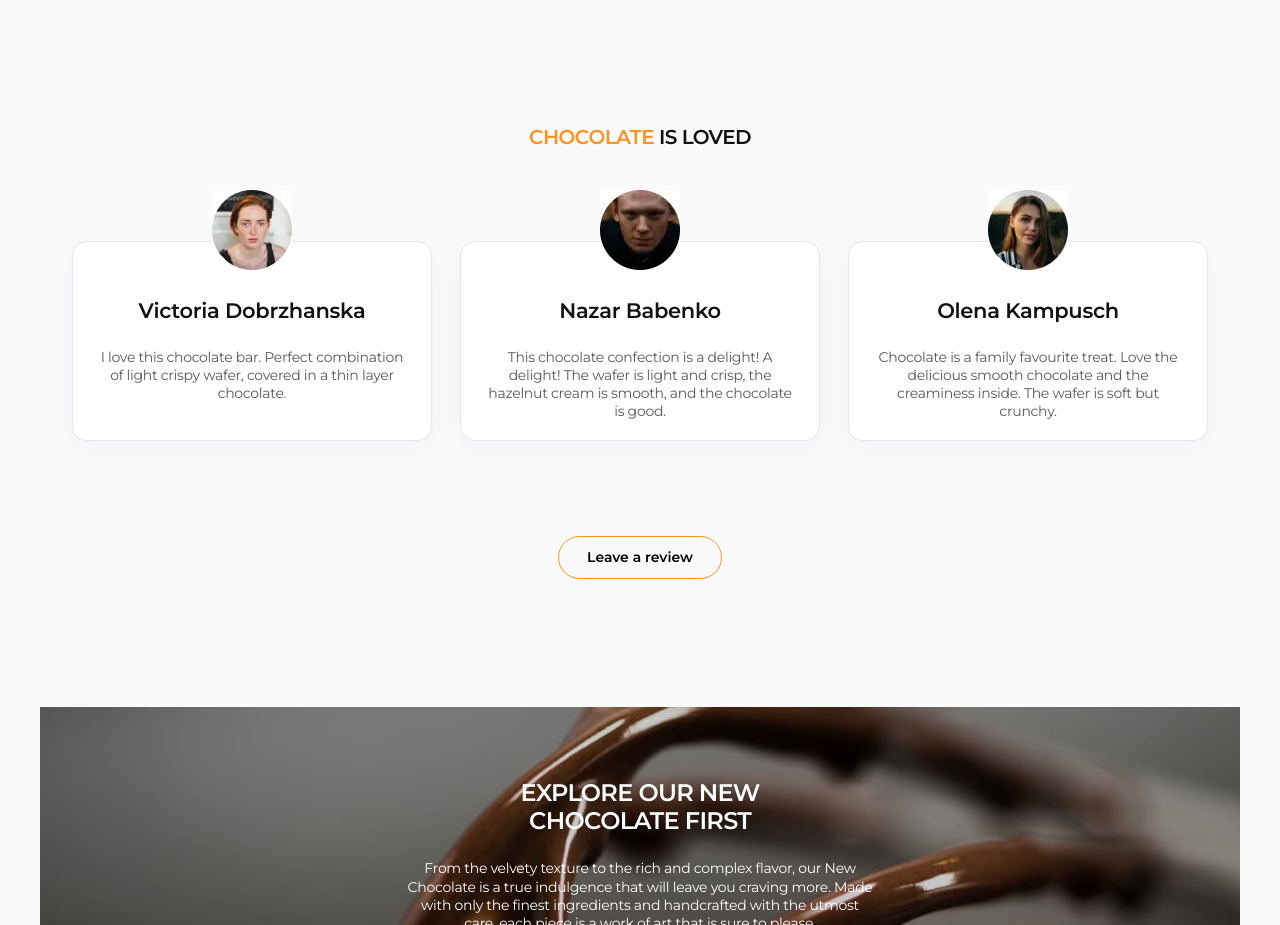
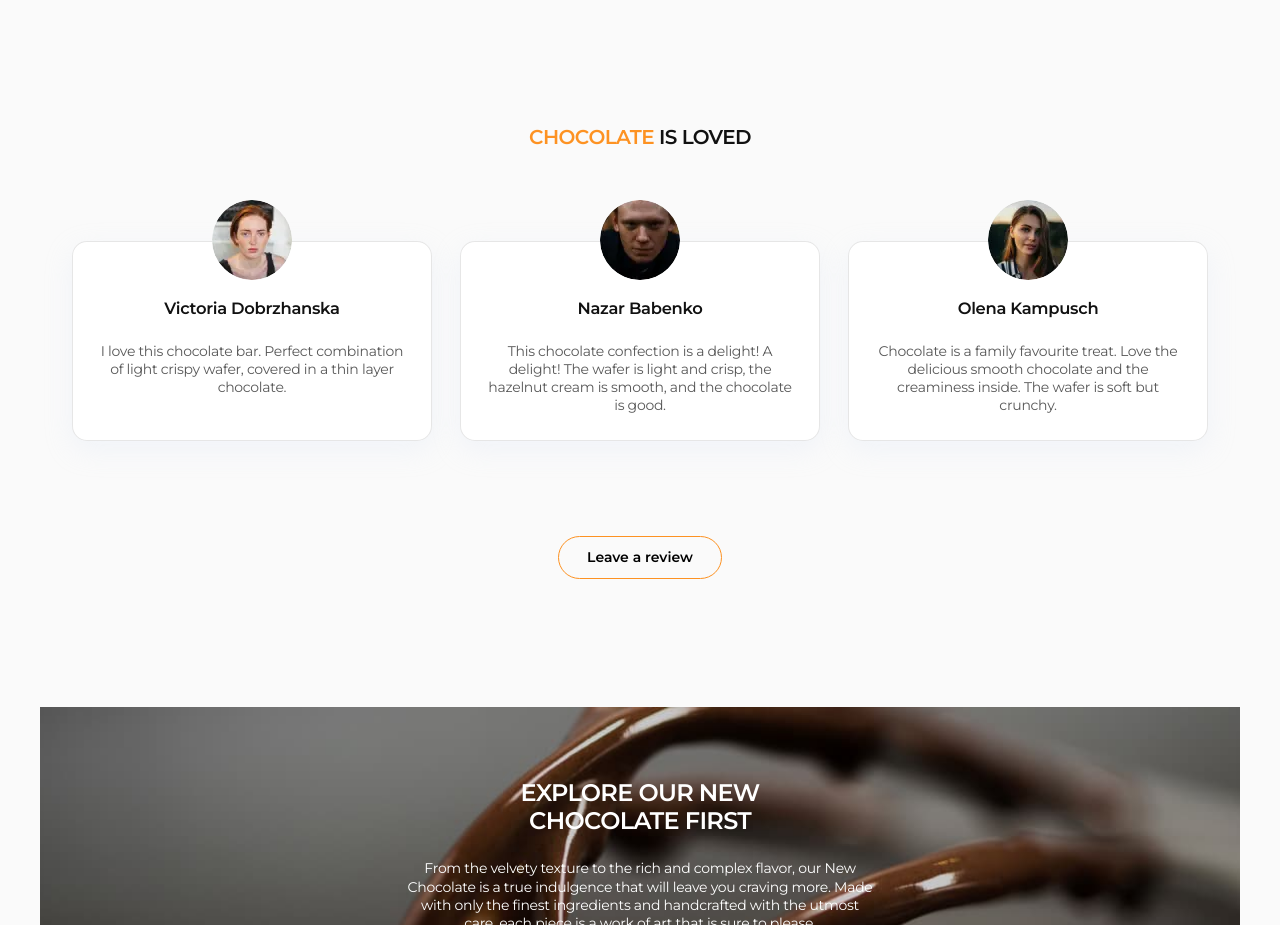
Before and after one commit to Max-IT-ZT/project-of-the-best-team, a website built with Vite: page src/index.html in a window 1280 px wide. Shown: the part 3593-4518 px from the top of the page. Built offline with nearby package versions, Linux system fonts and the light colour scheme; files whose address does not match are found by name.

Commit message:
Summary reviews html+css

```diff
--- a/src/css/reviews.css
+++ b/src/css/reviews.css
@@ -10,6 +10,7 @@
     position: relative;
     overflow: hidden;
     z-index: 0;
+    margin-bottom: 32px;
 }
 
 .reviews-title {
@@ -34,14 +35,13 @@
 }
 
 .reviews-item-review {
-    /* margin: 32px 0; */
     margin-top: 32px;
     padding: 42px 0 32px 0;
 }
 
 .reviews-photo {
     position: absolute;
-    top: 22%;
+    top: 25%;
     left: 50%;
     transform: translate(-50%, -50%);
 }
@@ -77,7 +77,7 @@
     bottom: var(--swiper-pagination-bottom, 28px);
 }
 
- /*@media screen and (max-width: 279px) {
+/*@media screen and (max-width: 279px) {
     .reviews-item-block {
         height: auto;
     }
@@ -126,17 +126,15 @@
     height: 100%;
 }
 
-@media screen and  (min-width: 320px) and (max-width: 375px){
+@media screen and (min-width: 320px) and (max-width: 375px) {
     .review-swiper {
         width: 100%;
     }
 }
 
-
-/* .swiper { */
-    /* width: 350px; */
-    /* height: 100%; */
-/* } */
+.img-circle {
+    border-radius: 50%;
+}
 
 .swiper-pagination-bullet {
     width: 13px;
@@ -160,23 +158,21 @@
 }
 
 
-.swiper-pagination-clickable
-.swiper-pagination-bullet {
+.swiper-pagination-clickable .swiper-pagination-bullet {
     cursor: pointer;
 }
 
 .reviews-swiper-icon {
     display: flex;
     gap: 13px;
-    margin-bottom: 32px;
 }
 
 .reviews-icon-ellips {
-    fill:var(--orange-color);
+    fill: var(--orange-color);
 }
 
 .reviews-icon-circle {
-   fill: rgba(17, 17, 17, 0.1);
+    fill: rgba(17, 17, 17, 0.1);
 }
 
 /* TABLET */
@@ -188,12 +184,11 @@
 
     .reviews-item-review {
         width: 344px;
-        /* margin: 50px 0; */
         margin-top: 50px;
     }
 
     .reviews-photo {
-        top: 25%;
+        top: 28%;
     }
 
     .reviews-item-comment {
@@ -214,7 +209,7 @@
         bottom: var(--swiper-pagination-bottom, 42px);
     }
 
-    .reviews-swiper-icon {
+    .reviews-container {
         margin-bottom: 50px;
     }
 
--- a/src/partials/reviews.html
+++ b/src/partials/reviews.html
@@ -1,12 +1,12 @@
 <section class="reviews-section section">
     <div class="reviews-container container">
-        <h1 class="reviews-title"><span class="reviews-title-part-color">chocolate</span> is loved</h1>
+        <h2 class="reviews-title"><span class="reviews-title-part-color">chocolate</span> is loved</h2>
         <div class="swiper review-swiper">
             <ul class="reviews-list list swiper-wrapper">
                 <li class="reviews-item swiper-slide">
                     <div class="reviews-item-review">
                         <div class="reviews-item-block">
-                            <h2 class="reviews-item-name">Victoria Dobrzhanska</h2>
+                            <h3 class="reviews-item-name">Victoria Dobrzhanska</h3>
                             <p class="reviews-item-comment">
                                 I love this chocolate bar.
                                 Perfect combination of light crispy wafer,
@@ -18,14 +18,14 @@
                                 ./img/reviews/victoria_dobrzhanska@2x.webp 2x" type="image/webp">
                             <source srcset="./img/reviews/victoria_dobrzhanska.jpg 1x,
                                 ./img/reviews/victoria_dobrzhanska@2x.jpg 2x">
-                            <img src="./img/reviews/victoria_dobrzhanska.jpg" alt="">
+                            <img class="img-circle" src="./img/reviews/victoria_dobrzhanska.jpg" alt="">
                         </picture>
                     </div>
                 </li>
                 <li class="reviews-item swiper-slide">
                     <div class="reviews-item-review">
                         <div class="reviews-item-block">
-                            <h2 class="reviews-item-name">Nazar Babenko</h2>
+                            <h3 class="reviews-item-name">Nazar Babenko</h3>
                             <p class="reviews-item-comment">
                                 This chocolate confection is a delight!
                                 A delight! The wafer is light and crisp,
@@ -38,14 +38,14 @@
                                 ./img/reviews/nazar-babenko@2x.webp 2x" type="image/webp">
                             <source srcset="./img/reviews/nazar-babenko.jpg 1x,
                                 ./img/reviews/nazar-babenko@2x.jpg 2x">
-                            <img src="./img/reviews/nazar-babenko.jpg" alt="">
+                            <img class="img-circle" src="./img/reviews/nazar-babenko.jpg" alt="">
                         </picture>
                     </div>
                 </li>
                 <li class="reviews-item swiper-slide">
                     <div class="reviews-item-review">
                         <div class="reviews-item-block">
-                            <h2 class="reviews-item-name">Olena Kampusch</h2>
+                            <h3 class="reviews-item-name">Olena Kampusch</h3>
                             <p class="reviews-item-comment">
                                 Chocolate is a family favourite treat.
                                 Love the delicious smooth chocolate and the creaminess inside.
@@ -57,14 +57,14 @@
                                     ./img/reviews/olena_kampusch@2x.webp 2x" type="image/webp">
                             <source srcset="./img/reviews/olena_kampusch.jpg 1x,
                                     ./img/reviews/olena_kampusch@2x.jpg 2x">
-                            <img src="./img/reviews/olena_kampusch.jpg" alt="">
+                            <img class="img-circle" src="./img/reviews/olena_kampusch.jpg" alt="">
                         </picture>
                     </div>
                 </li>
             </ul>
         </div>
         <div class="swiper-pagination"></div>
-        <div class="reviews-swiper-icon">
+         <div class="reviews-swiper-icon">
             <svg class="reviews-icon-ellips" width="28" height="13">
                 <use href="./img/sprite.svg#icon-ellipse"></use>
             </svg>
```
